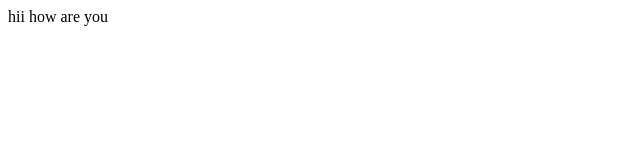
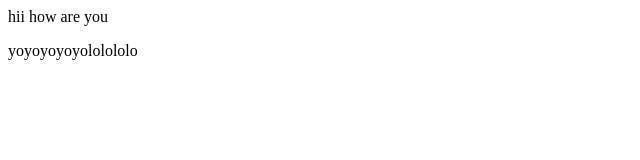
Before and after one commit to Azeem7075/test, a plain HTML site: page index.html in a window 1280 px wide. Shown: the whole page, without its empty margins (0-640 px from the left). Drawn offline with Linux system fonts and the light colour scheme.

Commit message:
i added yoyolo

```diff
--- a/index.html
+++ b/index.html
@@ -1 +1,11 @@
 <p>hii how are you</p>
+
+
+
+
+
+
+
+
+
+<p>yoyoyoyoyololololo</p>
```
